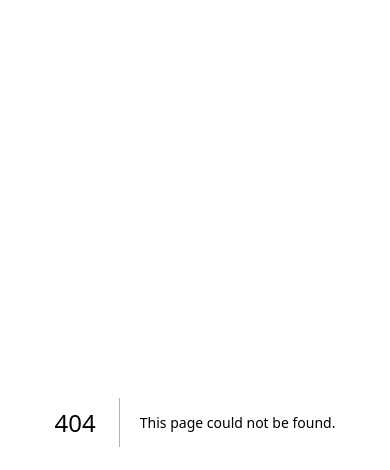
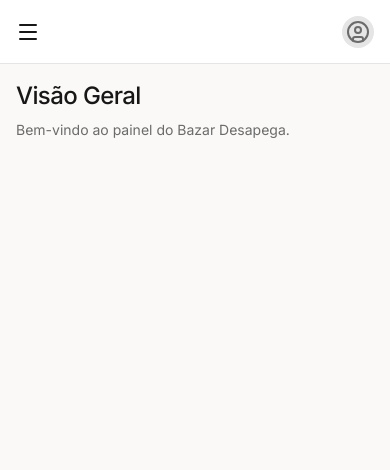
Before and after one commit to Danielgmichels/bazar-desapega-frontend, a Next.js app: page /admin in a window 390 px wide. Before the commit this address had no page. Shown: the top 470 px of the page. Built offline with nearby package versions, Linux system fonts and the light colour scheme.

Commit message:
feat: cria layout do painel administrativo com sidebar responsiva

```diff
--- /dev/null
+++ b/app/admin/layout.tsx
@@ -0,0 +1,133 @@
+"use client";
+
+import { useState } from "react";
+import Link from "next/link";
+import { usePathname } from "next/navigation";
+import {
+    LayoutDashboard,
+    Tags,
+    ShoppingBag,
+    Users,
+    Truck,
+    Settings,
+    Menu,
+    X,
+    UserCircle
+} from "lucide-react";
+
+// Lista de rotas administrativas exigidas pela especificação
+const adminLinks = [
+    { href: "/admin", label: "Visão Geral", icon: LayoutDashboard },
+    { href: "/admin/produtos", label: "Produtos", icon: Tags },
+    { href: "/admin/pedidos", label: "Pedidos", icon: ShoppingBag },
+    { href: "/admin/clientes", label: "Clientes", icon: Users },
+    { href: "/admin/fornecedores", label: "Fornecedores", icon: Truck },
+    { href: "/admin/configuracoes", label: "Configurações", icon: Settings },
+];
+
+export default function AdminLayout({ children }: { children: React.ReactNode }) {
+    const [isMobileMenuOpen, setIsMobileMenuOpen] = useState(false);
+    const pathname = usePathname(); // Ajuda a saber qual tela está ativa para pintar o botão
+
+    return (
+        <div className="min-h-screen bg-[var(--background)] flex">
+
+            {/* SIDEBAR DESKTOP (Fixa na esquerda) */}
+            <aside className="hidden lg:fixed lg:inset-y-0 lg:flex lg:w-64 lg:flex-col lg:border-r lg:border-[var(--line)] lg:bg-[var(--surface)]">
+                <div className="flex h-16 shrink-0 items-center border-b border-[var(--line)] px-6">
+                    <Link href="/admin" className="text-xl font-medium tracking-tight">
+                        bazar <span className="text-[var(--accent)]">admin</span>
+                    </Link>
+                </div>
+                <nav className="flex flex-1 flex-col gap-1 overflow-y-auto p-4">
+                    {adminLinks.map((link) => {
+                        const isActive = pathname === link.href || pathname?.startsWith(`${link.href}/`);
+                        return (
+                            <Link
+                                key={link.href}
+                                href={link.href}
+                                className={`flex items-center gap-3 rounded-[var(--radius)] px-3 py-2 text-sm font-medium transition-colors ${isActive
+                                        ? "bg-[var(--accent-soft)] text-[var(--accent)]"
+                                        : "text-[var(--muted)] hover:bg-[var(--line)] hover:text-[var(--foreground)]"
+                                    }`}
+                            >
+                                <link.icon className="h-5 w-5" />
+                                {link.label}
+                            </Link>
+                        );
+                    })}
+                </nav>
+            </aside>
+
+            {/* OVERLAY E SIDEBAR MOBILE (Drawer) */}
+            {isMobileMenuOpen && (
+                <div className="relative z-50 lg:hidden">
+                    {/* Fundo escuro */}
+                    <div
+                        className="fixed inset-0 bg-black/50 transition-opacity"
+                        onClick={() => setIsMobileMenuOpen(false)}
+                    />
+                    {/* Menu lateral mobile */}
+                    <div className="fixed inset-y-0 left-0 flex w-64 flex-col bg-[var(--surface)] shadow-xl">
+                        <div className="flex h-16 shrink-0 items-center justify-between border-b border-[var(--line)] px-6">
+                            <span className="text-xl font-medium tracking-tight">bazar admin</span>
+                            <button onClick={() => setIsMobileMenuOpen(false)} className="text-[var(--muted)] hover:text-[var(--foreground)]">
+                                <X className="h-5 w-5" />
+                            </button>
+                        </div>
+                        <nav className="flex flex-1 flex-col gap-1 overflow-y-auto p-4">
+                            {adminLinks.map((link) => {
+                                const isActive = pathname === link.href || pathname?.startsWith(`${link.href}/`);
+                                return (
+                                    <Link
+                                        key={link.href}
+                                        href={link.href}
+                                        onClick={() => setIsMobileMenuOpen(false)} // Fecha o menu ao clicar
+                                        className={`flex items-center gap-3 rounded-[var(--radius)] px-3 py-2 text-sm font-medium transition-colors ${isActive
+                                                ? "bg-[var(--accent-soft)] text-[var(--accent)]"
+                                                : "text-[var(--muted)] hover:bg-[var(--line)] hover:text-[var(--foreground)]"
+                                            }`}
+                                    >
+                                        <link.icon className="h-5 w-5" />
+                                        {link.label}
+                                    </Link>
+                                );
+                            })}
+                        </nav>
+                    </div>
+                </div>
+            )}
+
+            {/* ÁREA DE CONTEÚDO PRINCIPAL */}
+            <main className="flex flex-1 flex-col lg:pl-64">
+                {/* TOPO DO ADMIN (Header) */}
+                <header className="sticky top-0 z-40 flex h-16 shrink-0 items-center justify-between border-b border-[var(--line)] bg-[var(--surface)] px-4 sm:px-6 lg:px-8">
+                    <div className="flex items-center gap-4 lg:hidden">
+                        <button
+                            onClick={() => setIsMobileMenuOpen(true)}
+                            className="text-[var(--foreground)] hover:text-[var(--muted)]"
+                        >
+                            <Menu className="h-6 w-6" />
+                        </button>
+                    </div>
+
+                    <div className="flex flex-1 justify-end items-center gap-4">
+                        {/* Atalho rápido e Perfil (conforme especificação) */}
+                        <Link href="/" target="_blank" className="text-sm font-medium text-[var(--muted)] hover:text-[var(--foreground)] transition-colors hidden sm:block">
+                            Ver vitrine
+                        </Link>
+                        <div className="h-8 w-8 rounded-full bg-[var(--line)] flex items-center justify-center text-[var(--muted)] cursor-pointer">
+                            <UserCircle className="h-6 w-6" />
+                        </div>
+                    </div>
+                </header>
+
+                {/* O conteúdo das páginas admin será injetado aqui */}
+                <div className="flex-1 p-4 sm:p-6 lg:p-8">
+                    {children}
+                </div>
+            </main>
+
+        </div>
+    );
+}
--- /dev/null
+++ b/app/admin/page.tsx
@@ -0,0 +1,8 @@
+export default function AdminDashboard() {
+    return (
+        <div>
+            <h1 className="text-2xl font-medium tracking-tight text-[var(--foreground)]">Visão Geral</h1>
+            <p className="mt-2 text-sm text-[var(--muted)]">Bem-vindo ao painel do Bazar Desapega.</p>
+        </div>
+    );
+}
```
